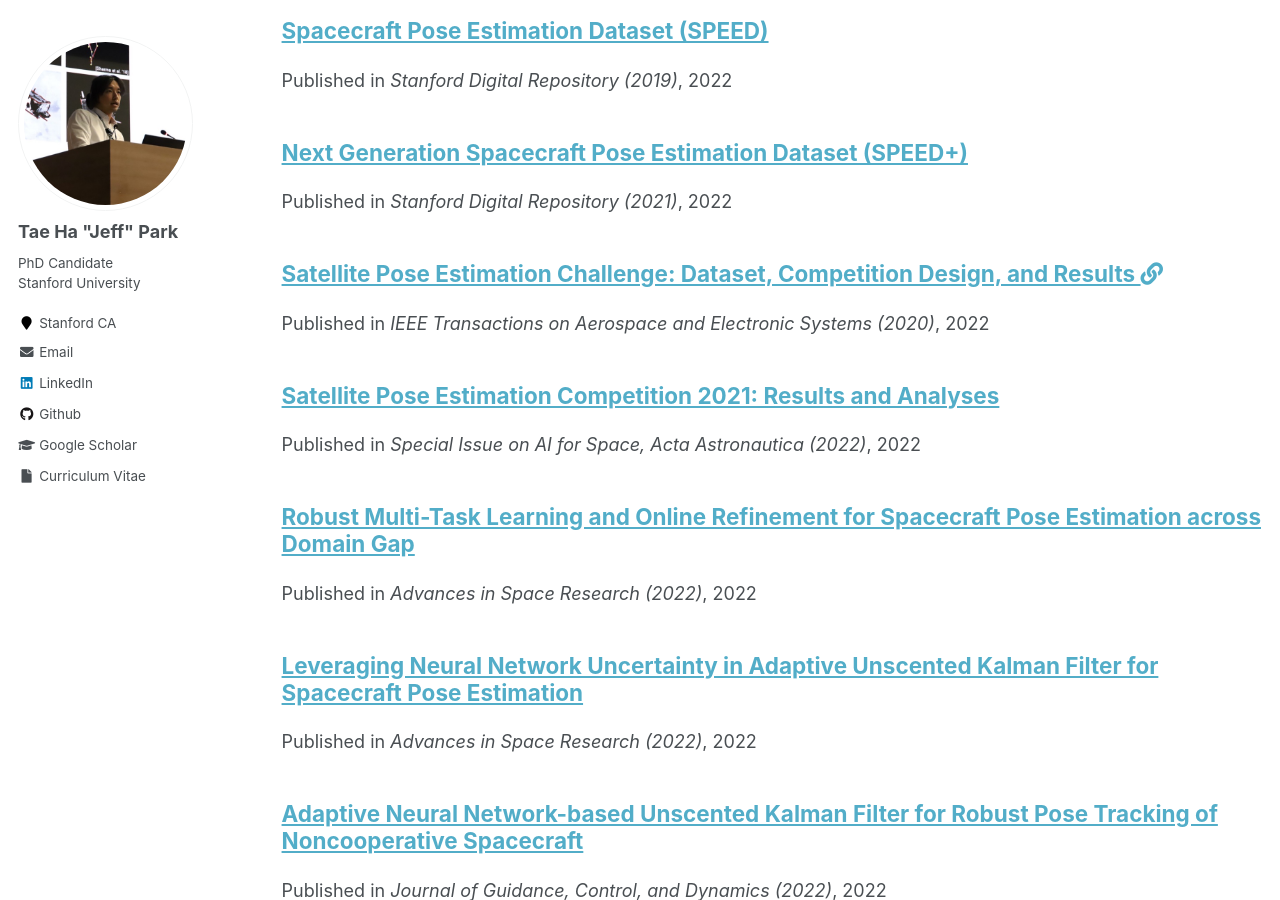
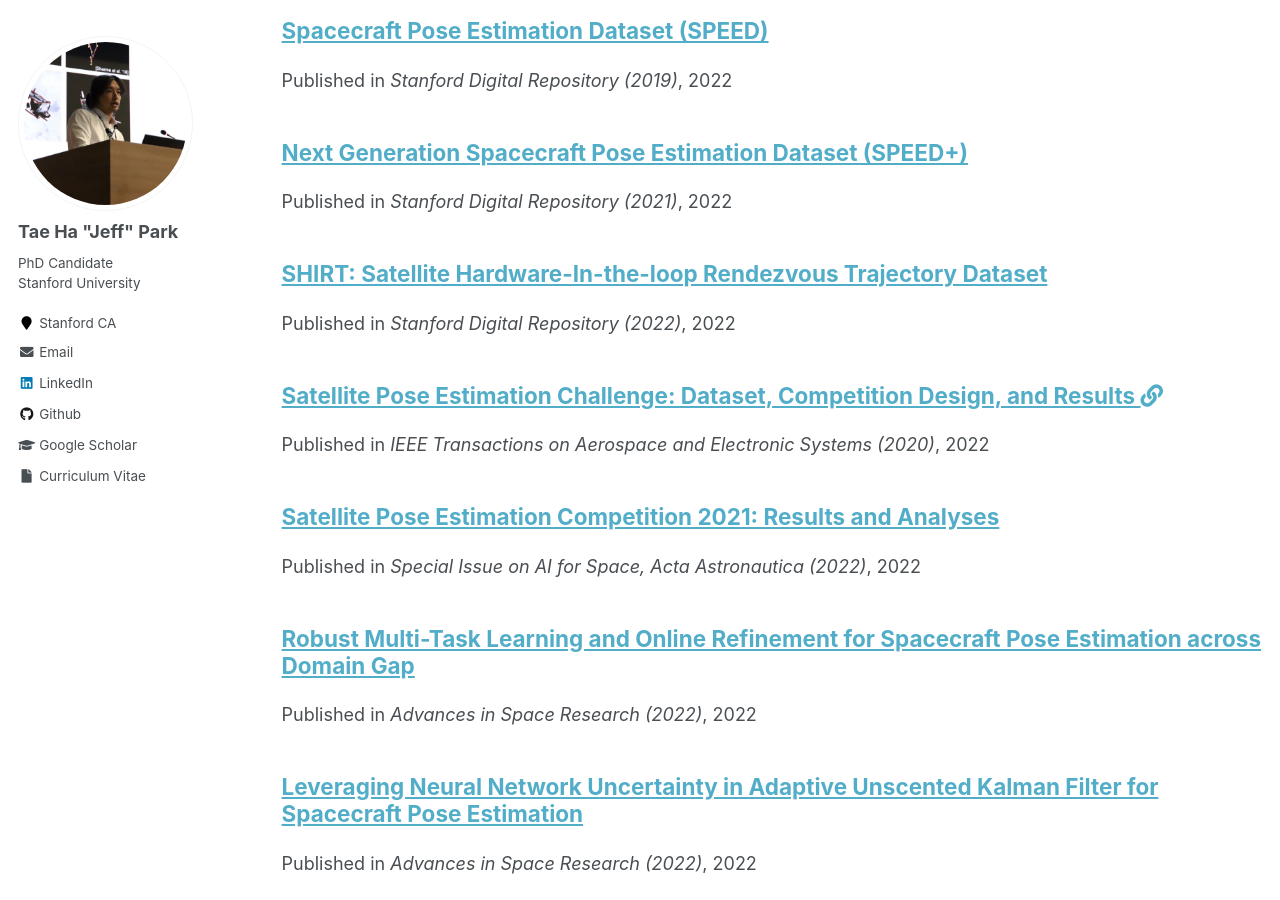
Before and after one commit to tpark94/tpark94.github.io, a Jekyll site: the page built from docs/_pages/collection-archive.html, in a window 1280 px wide and 900 px high, scrolled down 2010 px. Built offline with Jekyll 4.4.1, drawn with Linux system fonts in a browser that asks for light colours.

Commit message:
Add SHIRT

```diff
--- a/docs/_includes/archive-single-publication.html
+++ b/docs/_includes/archive-single-publication.html
@@ -46,6 +46,10 @@
         <a href="{{ post.link }}" target="_blank">[link]</a>
       {% endif %}
 
+      {% if post.project %}
+        <a href="{{ post.project }}" target="_blank">[project]</a>
+      {% endif %}
+
       {% if post.github %}
         <a href="{{ post.github }}" target="_blank">[GitHub]</a>
       {% endif %}
--- /dev/null
+++ b/docs/_publications/datasets/2022_1_shirt/item.md
@@ -0,0 +1,19 @@
+---
+collection: publications
+type: dataset
+
+teaser: "/publications/datasets/2022_1_shirt/teaser.jpg"
+
+title: "SHIRT: Satellite Hardware-In-the-loop Rendezvous Trajectory Dataset"
+authors: "<b>Tae Ha Park</b>, Simone D'Amico"
+venue: "Stanford Digital Repository (2022)"
+status:
+
+arxiv:
+pdf:
+link:
+bibtex: "/publications/datasets/2022_1_shirt/bibtex.txt"
+sdr: "https://purl.stanford.edu/zq716br5462"
+project: "https://taehajeffpark.com/shirt/"
+
+---
```
Also changed, not shown: docs/_publications/datasets/2022_1_shirt/bibtex.txt (added, +8 -0 lines), docs/_publications/datasets/2022_1_shirt/teaser.jpg (added).
